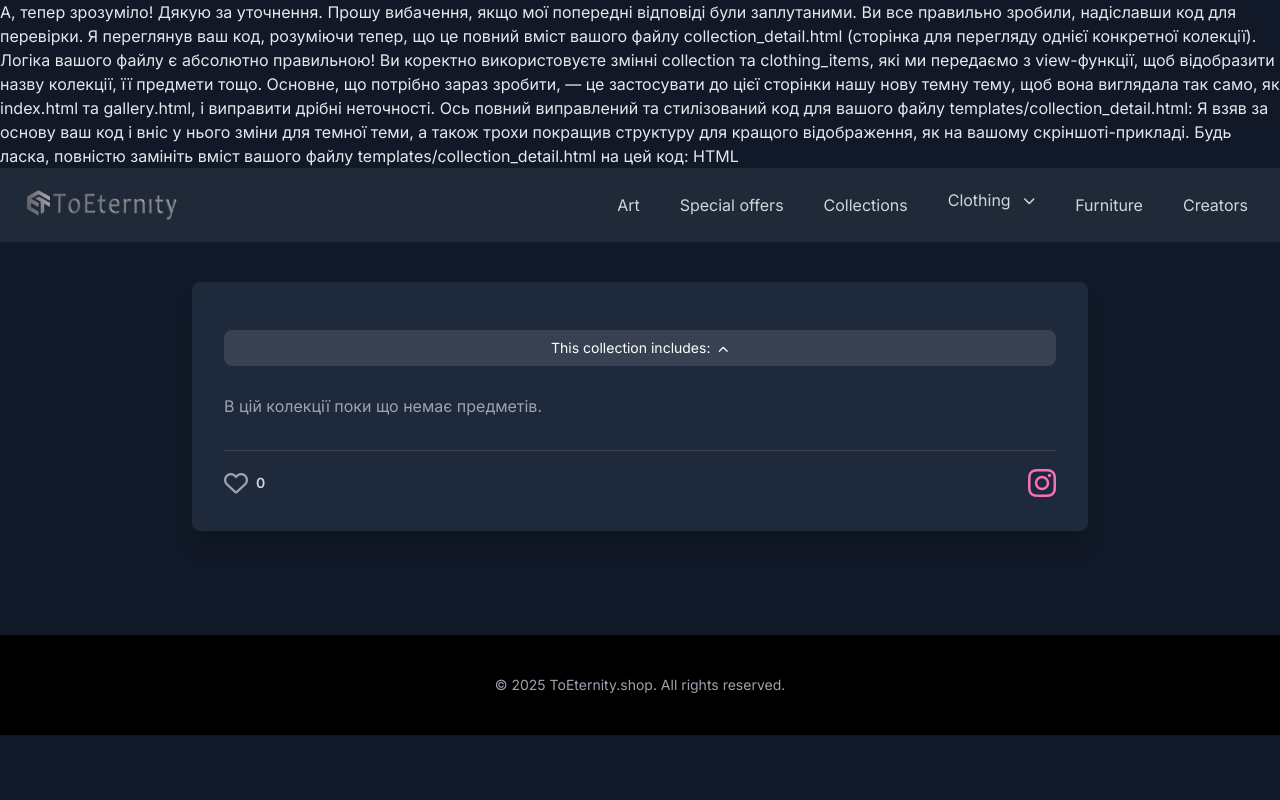
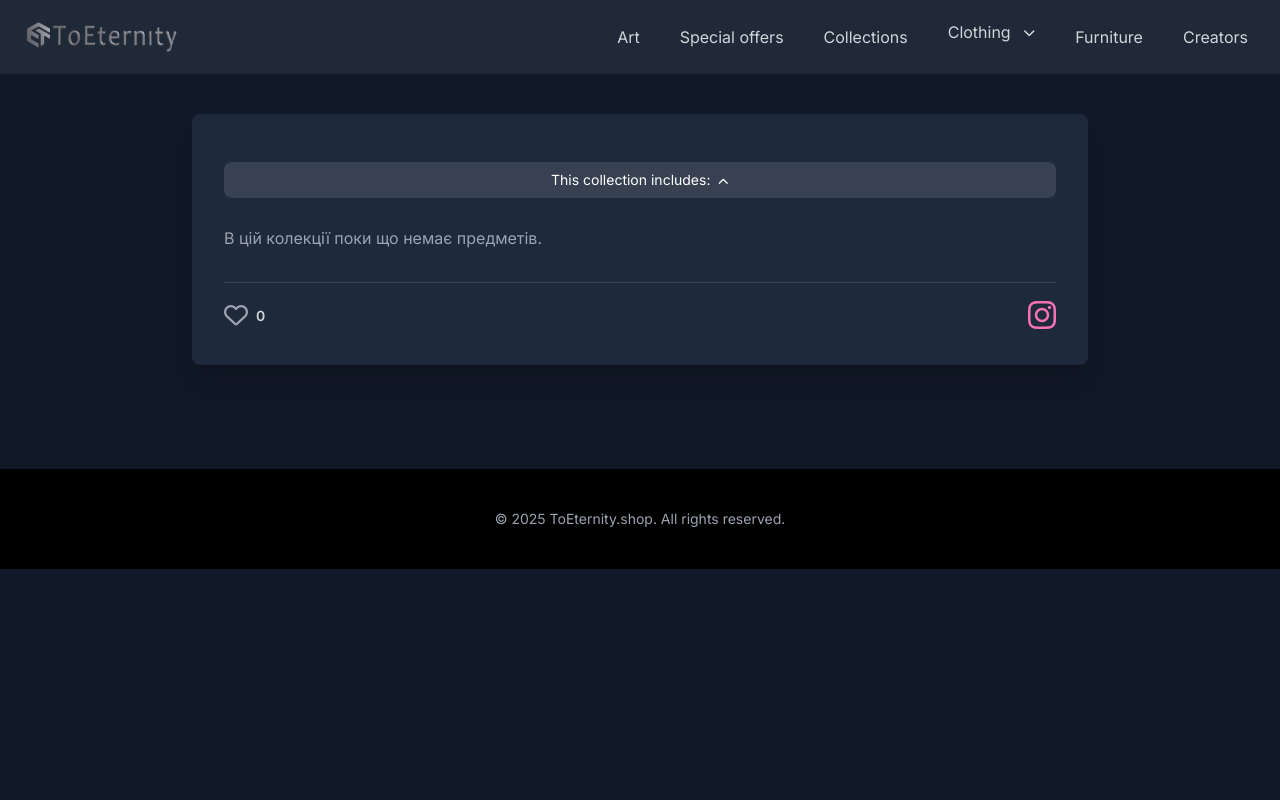
Before and after one commit to Dikey-13/toeternity.shop, a Django app: template templates/collection_detail.html in a window 1280 px wide. Run offline with Django 5.2, Linux system fonts and the light colour scheme; the template is opened without the code that fills it, so the values that code supplies are empty; some libraries are stand-ins or nearby versions.

```diff
--- a/templates/collection_detail.html
+++ b/templates/collection_detail.html
@@ -1,19 +1,3 @@
-А, тепер зрозуміло! Дякую за уточнення. Прошу вибачення, якщо мої попередні відповіді були заплутаними. Ви все правильно зробили, надіславши код для перевірки.
-
-Я переглянув ваш код, розуміючи тепер, що це повний вміст вашого файлу collection_detail.html (сторінка для перегляду однієї конкретної колекції).
-
-Логіка вашого файлу є абсолютно правильною! Ви коректно використовуєте змінні collection та clothing_items, які ми передаємо з view-функції, щоб відобразити назву колекції, її предмети тощо.
-
-Основне, що потрібно зараз зробити, — це застосувати до цієї сторінки нашу нову темну тему, щоб вона виглядала так само, як index.html та gallery.html, і виправити дрібні неточності.
-
-Ось повний виправлений та стилізований код для вашого файлу templates/collection_detail.html:
-
-Я взяв за основу ваш код і вніс у нього зміни для темної теми, а також трохи покращив структуру для кращого відображення, як на вашому скріншоті-прикладі.
-
-Будь ласка, повністю замініть вміст вашого файлу templates/collection_detail.html на цей код:
-
-HTML
-
 {% load static %}
 <!DOCTYPE html>
 <html lang="uk">
```
